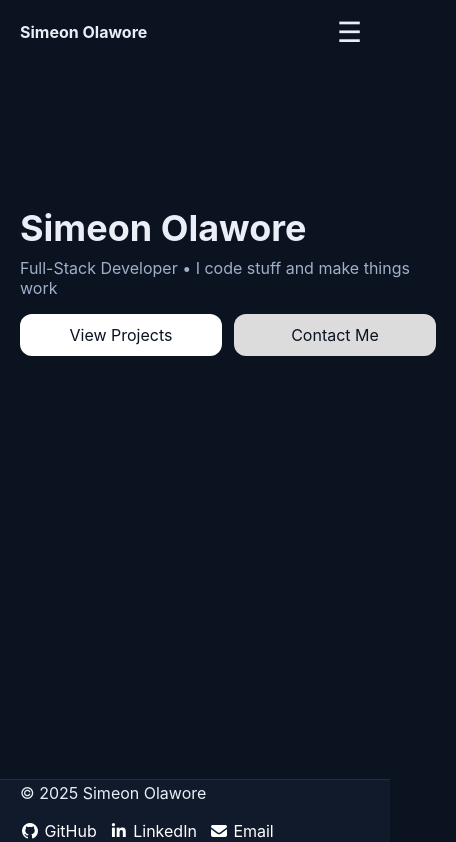
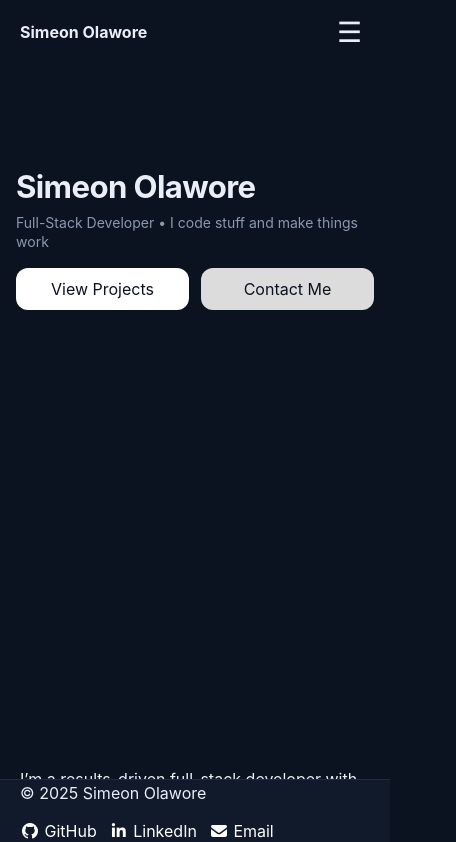
Before and after one commit to Simeoncoded/My-Portfolio, an Angular app: page / in a window 390 px wide. Shown: the top 842 px of the page, 456 px wide, since content can reach past the window. Built offline with nearby package versions, Linux system fonts and the light colour scheme.

Commit message:
update on hero component

```diff
--- a/src/app/features/hero/hero.component.css
+++ b/src/app/features/hero/hero.component.css
@@ -1,20 +1,42 @@
-:host { display: block; }
+:host {
+    display: block;
+}
 
+.container {
+    max-width: 1100px;
+    margin-inline: auto;
+    padding-inline: clamp(16px, 4vw, 32px);
+}
+
+/* --- HERO --- */
 .hero-section {
-  min-height: clamp(420px, 68vh, 760px);
+    min-height: 60vh;
     display: grid;
     align-items: center;
+    padding-block: clamp(24px, 6vw, 56px);
+    overflow: hidden;
 }
 
 .hero-grid {
     display: grid;
-  grid-template-columns: minmax(0, 1.1fr) minmax(0, 0.9fr);
+    grid-template-columns: 1fr 0.9fr;
     align-items: center;
     gap: clamp(16px, 3vw, 32px);
 }
 
-.hero-title { font-size: clamp(36px, 6vw, 56px); margin: 0; }
-.hero-subtitle { font-size: clamp(16px, 2.4vw, 22px); margin: 8px 0 0; }
+.hero-title {
+    margin: 0;
+    line-height: 1.05;
+    letter-spacing: -0.02em;
+    font-size: clamp(28px, 7vw, 56px);
+}
+
+.hero-subtitle {
+    margin: 10px 0 0;
+    line-height: 1.35;
+    font-size: clamp(14px, 2.7vw, 22px);
+    opacity: .85;
+}
 
 .hero-actions {
     display: flex;
@@ -23,48 +45,108 @@
     flex-wrap: wrap;
 }
 
-.hero-right { justify-self: end; }
-/* .hero-left  { justify-self: start; } */
+.hero-right {
+    justify-self: end;
+}
 
-/* cube wrapper */
-.cube-box{
+/* --- CUBE --- */
+.cube-box {
     position: relative;
     width: min(520px, 100%);
+    max-width: 480px;
     aspect-ratio: 16 / 10;
-    min-height: 260px;
-    border: 0;
+    min-height: 240px;
+    border-radius: var(--r, 16px);
     overflow: hidden;
-    border-radius: var(--r);
+    will-change: transform;
+    margin-left: auto;
 }
-  twisty-player{
+
+twisty-player {
     width: 100%;
     height: 100%;
     background: transparent !important;
 }
-@media (max-width: 1024px){
-  .hero-grid { grid-template-columns: 1fr 0.9fr; }
+
+@media (max-width: 1024px) {
+    .hero-grid {
+        grid-template-columns: 1fr 0.95fr;
     }
-@media (min-width: 901px){
-    .cube-box{ height: clamp(320px, 45vh, 520px); }
+
+    .cube-box {
+        max-width: 420px;
     }
-@media (max-width: 768px){
-  .hero-grid { grid-template-columns: 1fr; }
-  .hero-right { justify-self: center; width: 100%; }
-  .cube-box   { width: 100%; margin: 24px 0 0; }
+}
 
-  .hero-actions{
+
+@media (min-width: 901px) {
+    .cube-box {
+        height: clamp(300px, 42vh, 520px);
+    }
+}
+
+/* Tablets & phones */
+@media (max-width: 768px) {
+    .hero-grid {
+        grid-template-columns: 1fr;
+        gap: clamp(16px, 4vw, 24px);
+    }
+
+    .hero-section {
+        min-height: auto;
+        padding-block: clamp(20px, 7vw, 40px);
+    }
+
+    .hero-right {
+        justify-self: center;
+        width: 100%;
+        order: 2;
+    }
+
+    .hero-left {
+        order: 1;
+    }
+
+
+    .cube-box {
+        width: 100%;
+        max-width: 360px;
+        margin: 12px auto 0;
+        aspect-ratio: 4 / 3;
+        min-height: 220px;
+    }
+
+    .hero-actions {
         display: grid;
         grid-template-columns: 1fr 1fr;
         gap: 12px;
     }
-  .hero-actions .btn{
+
+    .hero-actions .btn {
         width: 100%;
         text-align: center;
         white-space: nowrap;
     }
-
 }
 
-@media (max-width: 360px){
-  .hero-actions { grid-template-columns: 1fr; }
+/* narrow phones */
+@media (max-width: 420px) {
+    .hero-title {
+        font-size: clamp(26px, 8vw, 40px);
     }
+
+    .hero-subtitle {
+        font-size: clamp(13px, 3.6vw, 18px);
+    }
+
+    .cube-box {
+        max-width: 320px;
+        aspect-ratio: 1 / 1;
+    }
+
+    @media (max-width: 360px) {
+        .hero-actions {
+            grid-template-columns: 1fr;
+        }
+    }
+}
```
Lines whose indentation alone changed are shown as unchanged.
